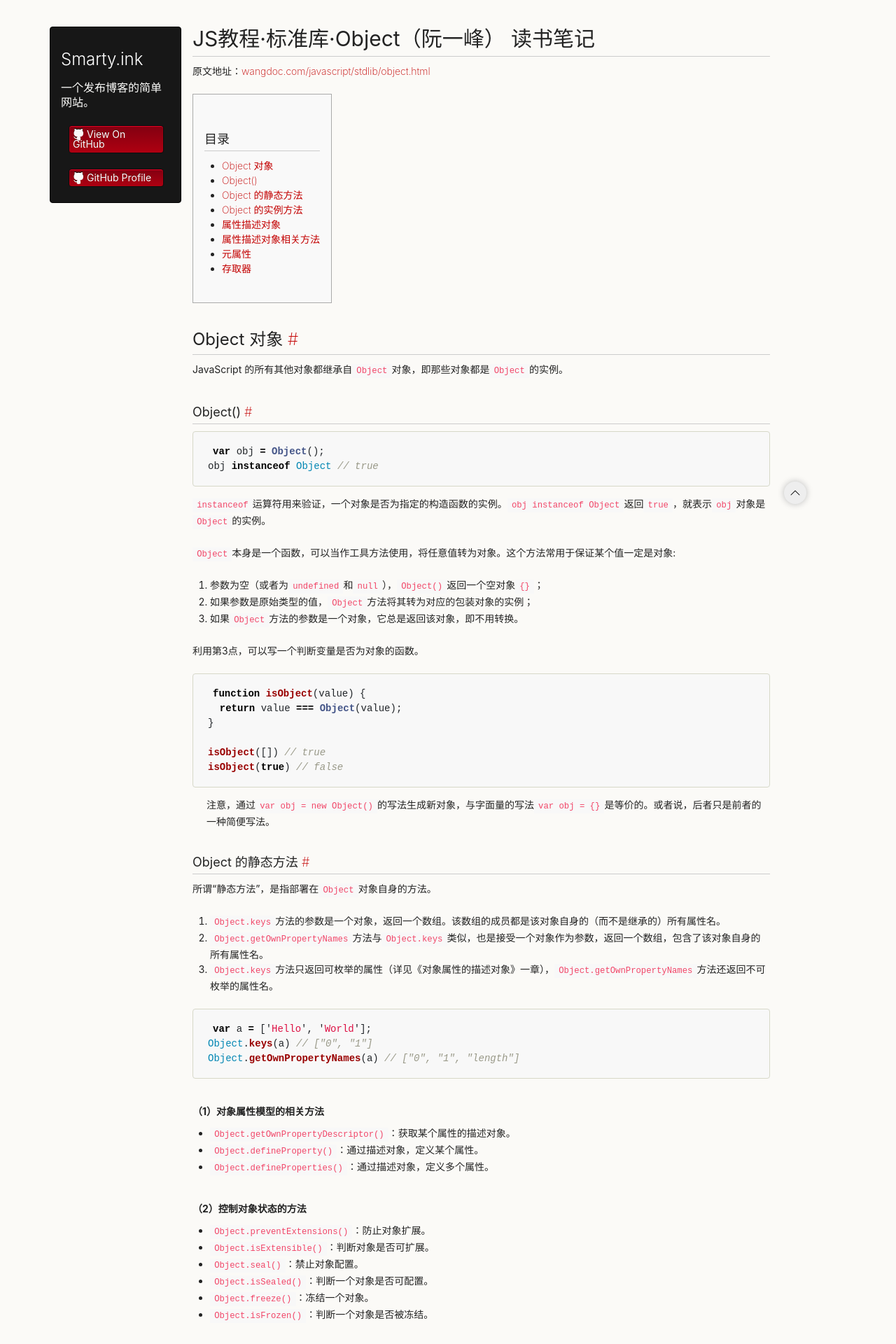
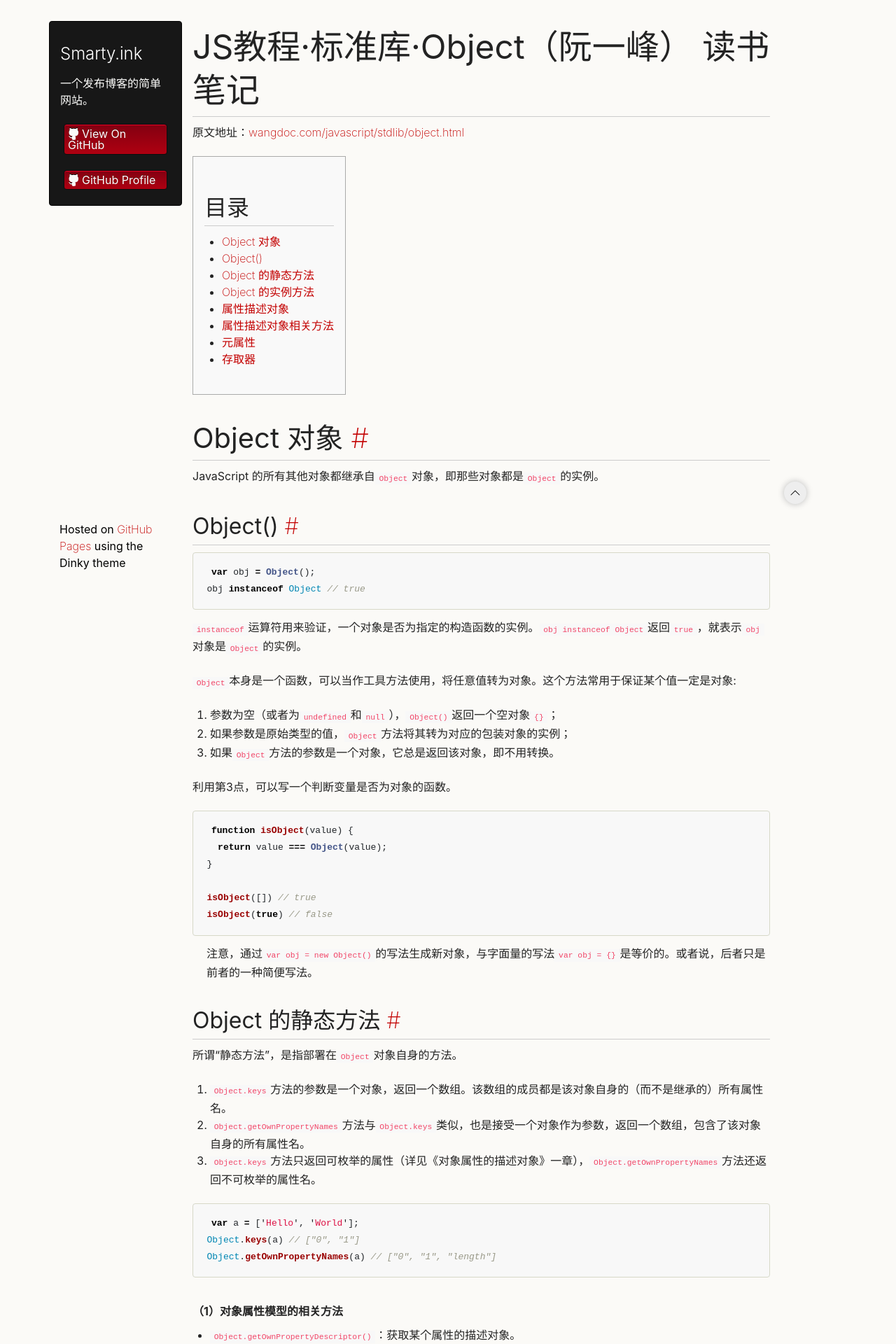
Before and after one commit to zhangckcup/zhangckcup.github.io, a Jekyll site: the page built from docs/JSstudy200416.md, in a window 1280 px wide. Shown: the top 1920 px of the page at 70% size. Built offline with Jekyll 4.4.1, drawn with Linux system fonts in a browser that asks for light colours; our own code applies the rules of GitHub Pages for plain Markdown files.

Commit message:
save app.js

```diff
--- a/_layouts/default.html
+++ b/_layouts/default.html
@@ -22,7 +22,7 @@
   <body>
     <div class="container">
       <div class="row">
-        <header class="col-lg-2 navbar" id="navbar">
+        <header class="col-lg-2">
           <div class="row align-self-lg-start">
             <div class="col">
               <a href="https://zhangckcup.github.io">
--- a/_sass/jekyll-theme-dinky.scss
+++ b/_sass/jekyll-theme-dinky.scss
@@ -24,7 +24,7 @@ time, mark, audio, video {
 }
 
 body {
-	font-size: 14px;
+	font-size: 1em;
 	color: #232323;
 	background-color: #FBFAF7;
 	line-height: 1.5em;
@@ -57,15 +57,15 @@ h1,h2, h3 {
 }
 
 h1 {
-	font-size: 30px;
+	font-size: 3rem;
 }
 
 h2 {
-	font-size: 24px;
+	font-size: 2.5rem;
 }
 
 h3 {
-	font-size: 18px;
+	font-size: 2rem;
 }
 
 h4, h5, h6 {
@@ -191,7 +191,7 @@ table {
 
 
 th {
-	font-size: 18px;
+	font-size: 1.25rem;
 	font-weight: normal;
   padding: 10px;
   background: #232323;
@@ -276,18 +276,18 @@ header ul {
 }
 @media (min-width:992px){
 header li {
-    margin-left: -4px;
+    margin-left: -10px;
   }
 }
 @media (min-width:1200px){
   header li {
-    margin-left: 11px;
+    margin-left: 5px;
     }
   }
 header li {
   list-style-type: none;
   height:auto;
-  width: 136px;
+  width: 148px;
 	margin-bottom: 12px;
 	line-height: 1em;
 	padding: 5px;
--- a/assets/js/app.js
+++ b/assets/js/app.js
@@ -4,6 +4,7 @@
   var r = e.querySelectorAll("h2, h3");
   var m = ['<ul>'];
   var ts = [];
+  var isHome = /\/$/.test(window.location.pathname) || /\/index.html$/.test(window.location.pathname);
   r.forEach(function(i){
     if(!i.childElementCount){
       ts = [' <a href="#'+ i.innerHTML.replace(/\s+/g, "-").replace(/\(\)/,'').toLowerCase() +'">', '</a>'];
@@ -12,7 +13,6 @@
     }
   })
   m.push('</ul>');
-  isHome = window.location.pathname === '/' || window.location.pathname === '/index.html';
   if (t  && r.length >= 2 && !isHome) {
       var c = document.createElement("div");
       c.setAttribute("class", "article-toc"),
```
Also changed, not shown: docs/JSstudy200416.md (line endings or trailing spaces).
